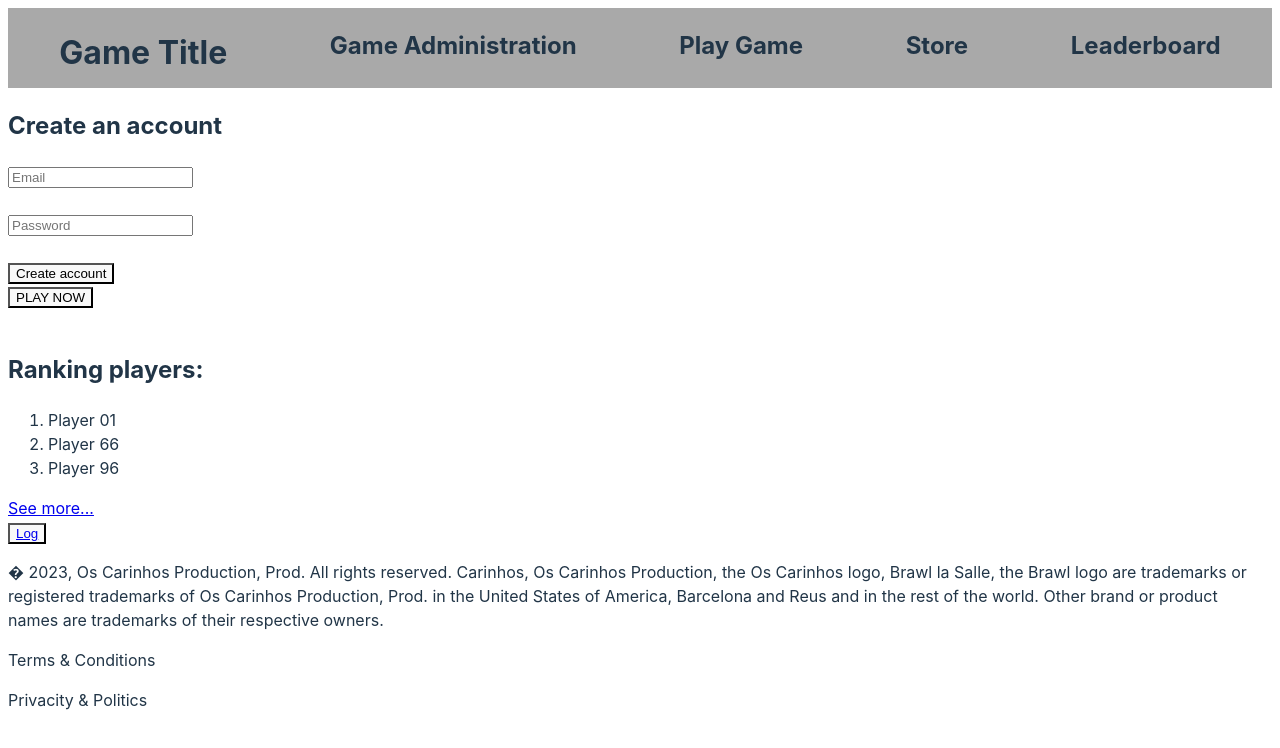
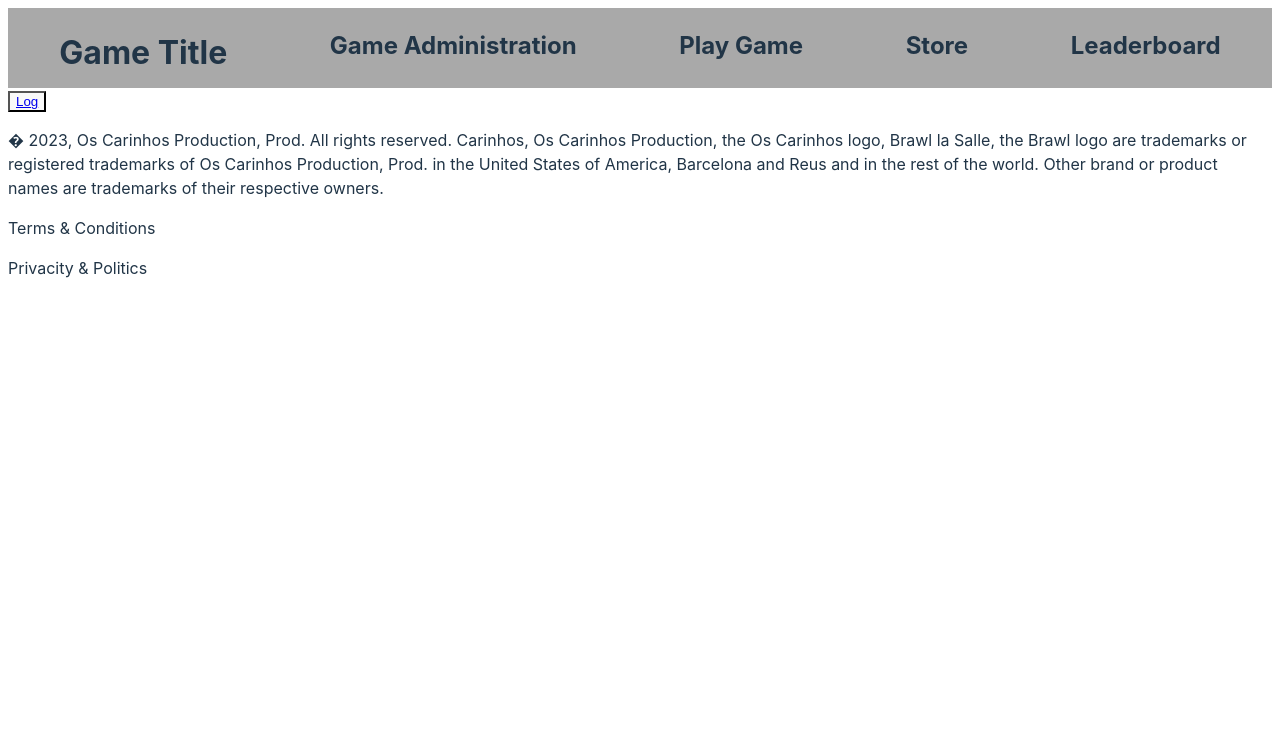
Before and after one commit to OleguerAlmuni/P1_ProjectesWeb1, a Vue app: page / in a window 1280 px wide. Shown: the top 748 px of the page. Built offline with nearby package versions, Linux system fonts and the light colour scheme.

Commit message:
Últim canvi amb l'Oleguer :3

```diff
--- a/src/App.vue
+++ b/src/App.vue
@@ -1,16 +1,11 @@
 <script setup>
     import Header from './components/Header.vue'
     import Footer from './components/Footer.vue'
-    import CreateAccount from './components/CreateAccount.vue'
-    import Home from './components/Home.vue'
 
 </script>
 
 <template>
     <Header />
-
-    <CreateAccount />
-    <Home />
 
     <nav>
         <button><router-link to="/login">Log</router-link></button>
```
